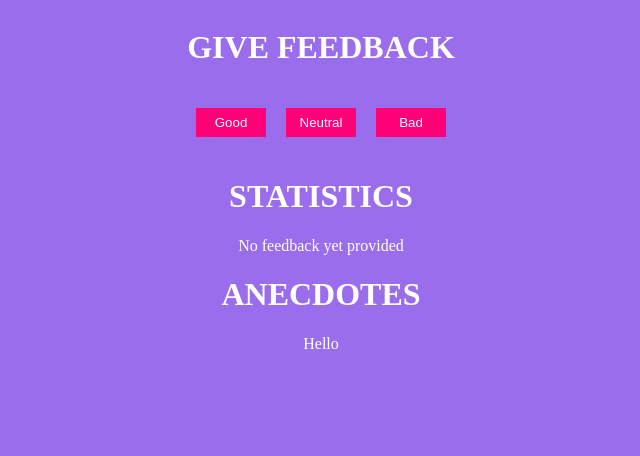
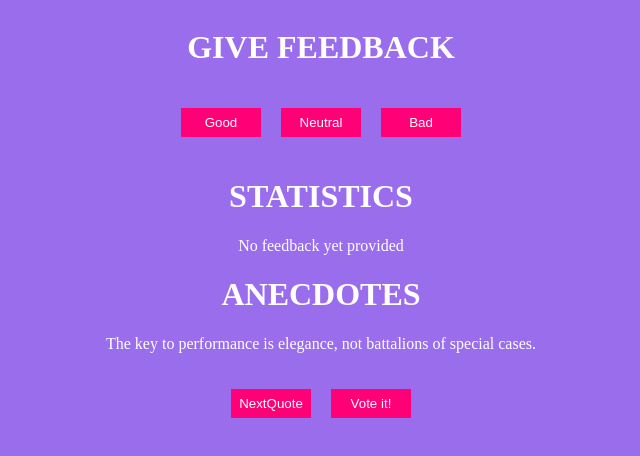
Before and after one commit to ElvisAns/openfullstack, a React (Create React App) app in the folder part1/unicafe/: page / in a window 1280 px wide. Shown: the top 456 px of the page, without its empty margins (319-959 px from the left). Built offline with nearby package versions, Linux system fonts and the light colour scheme.

Commit message:
Anecdotes

```diff
--- a/part1/unicafe/public/index.html
+++ b/part1/unicafe/public/index.html
@@ -38,7 +38,7 @@
       }
       button{
         margin: 20px 10px;
-        width: 70px;
+        width: 80px;
         background-color: rgb(255, 0, 119);
         border-color: transparent;
         padding: 5px;
--- a/part1/unicafe/src/App.js
+++ b/part1/unicafe/src/App.js
@@ -57,14 +57,56 @@ const StatisticsOveral= ({data}) =>{
   }
 }
 
-const Quote = ({text})=><p className='quote'><blockquote>{text}</blockquote></p>
+const Quote = ({text})=>{
+  const [content,votess] =text
+
+  if(votess)
+  return(
+    <div>
+      <blockquote>{content}</blockquote>
+      <p>has {votess} votes</p>
+    </div>
+  )
+  else
+  return(
+    <div>
+      <blockquote>{content}</blockquote>
+    </div>
+  )
+
+}
 const StatTitle = (prop)=><div><h1>{prop.text}</h1></div>
+
+
 
 const App = () => {
   // save clicks of each button to its own state
   const [good, setToGood] = useState(0)
   const [neutral, setToNeutral] = useState(0)
   const [bad, setToBad] = useState(0)
+  const [selected, setSelected] = useState(0)
+  const [votes, upVote] = useState([])
+
+  const quotes =[
+   "The key to performance is elegance, not battalions of special cases.",
+   "Hiring people to write code to sell is not the same as hiring people to design and build durable, usable, dependable software.",
+   "You can't have great software without a great team, and most software teams behave like dysfunctional families.",
+   "... programming requires more concentration than other activities. It's the reason programmers get upset about 'quick interruptions' - such interruptions are tantamount to asking a juggler to keep three balls in the air and hold your groceries at the same time",
+   "If you cannot grok the overall structure of a program while taking a shower, you are not ready to code it.",
+   "When to use iterative development? You should use iterative development only on projects that you want to succeed.",
+   "There are two ways of constructing a software design: One way is to make it so simple that there are obviously no deficiencies, and the other way is to make it so complicated that there are no obvious deficiencies. The first method is far more difficult.",
+   "Before software can be reusable it first has to be usable.","Design and programming are human activities; forget that and all is lost.",
+   "It's better to wait for a productive programmer to become available than it is to wait for the first available programmer to become productive.",
+   "Good code is its own best documentation. As you’re about to add a comment, ask yourself, How can I improve the code so that this comment isn’t needed?’ Improve the code and then document it to make it even clearer.",
+   "Documentation is the castor oil of programming. Managers think it is good for programmers and programmers hate it!.",
+   "One principle problem of educating software engineers is that they will not use a new method until they believe it works and, more importantly, that they will not believe the method will work until they see it for themselves.",
+   "It's hard enough to find an error in your code when you're looking for it; it's even harder when you've assumed your code is error-free.",
+   "More computing sins are committed in the name of efficiency (without necessarily achieving it) than for any other single reason - including blind stupidity.",
+   "The belief that complex systems require armies of designers and programmers is wrong. A system that is not understood in its entirety, or at least to a significant degree of detail by a single individual, should probably not be built.",
+   "Program testing can be used to show the presence of bugs, but never to show their absence!","Every good work of software starts by scratching a developer's personal itch",
+   "Even the best planning is not so omniscient as to get it right the first time.","Adding manpower to a late software project makes it later!",
+   "The first 90 percent of the code accounts for the first 90 percent of the development time...The remaining 10 percent of the code accounts for the other 90 percent of the development time."
+  ]
 
   const setGood = () => {
     setToGood(good+1)
@@ -78,6 +120,17 @@ const App = () => {
     setToNeutral(neutral+1)
   }
 
+  const NextQuote = ()=>{
+    let maxi = (quotes.length-1) * Math.random()
+    maxi = Math.round(maxi)
+    setSelected(maxi)
+  }
+
+  const vote = index=>{
+    let cur = votes
+    cur[index] =  cur[index]?(cur[index]+1):1
+    upVote(cur)
+  }
 
 
   return (
@@ -94,7 +147,9 @@ const App = () => {
       <StatisticsOveral data={{good:good,neutral:neutral,bad:bad}} />
 
       <StatTitle text="Anecdotes"/>
-      <Quote text="Hello" />
+      <Quote text={[quotes[selected],votes[selected]]} />
+      <Buttons callback={NextQuote} text="NextQuote" />
+      <Buttons callback={()=>vote(selected)} text="Vote it!" />
 
     </div>
   )
```
